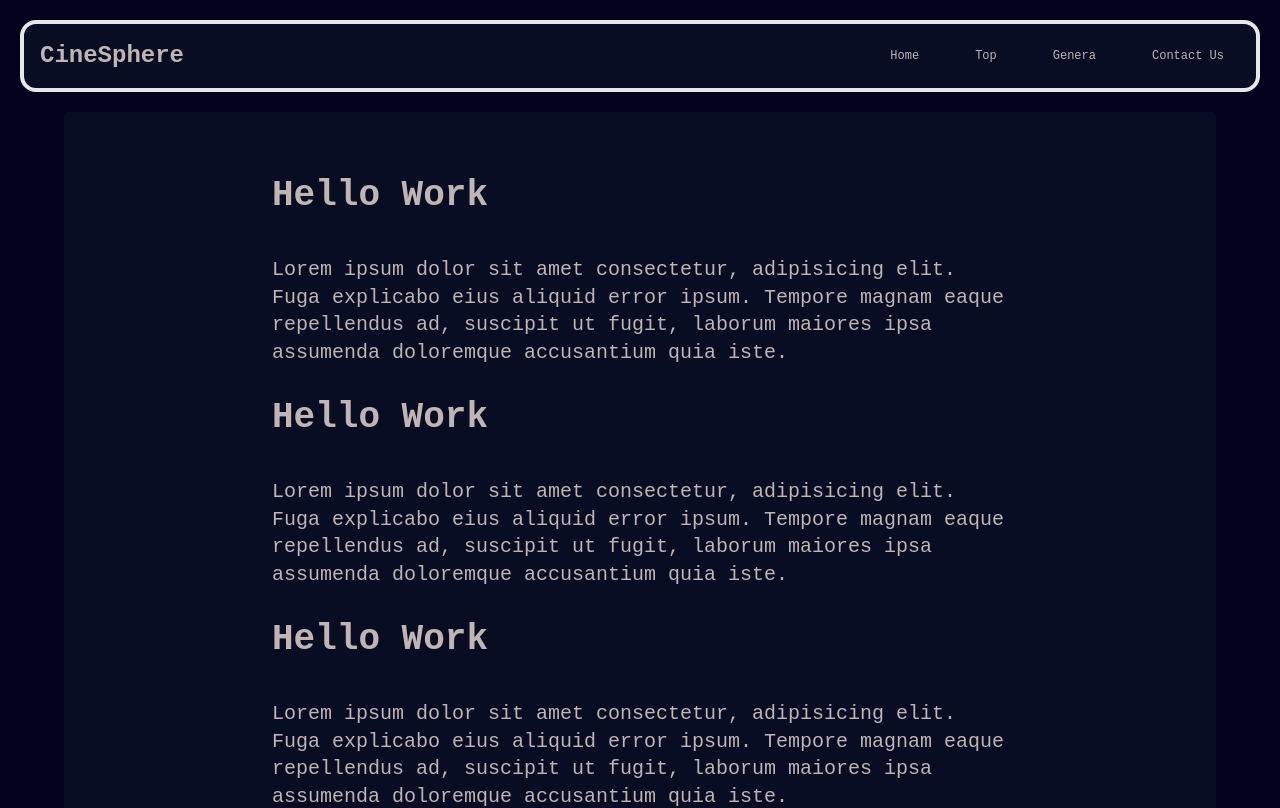
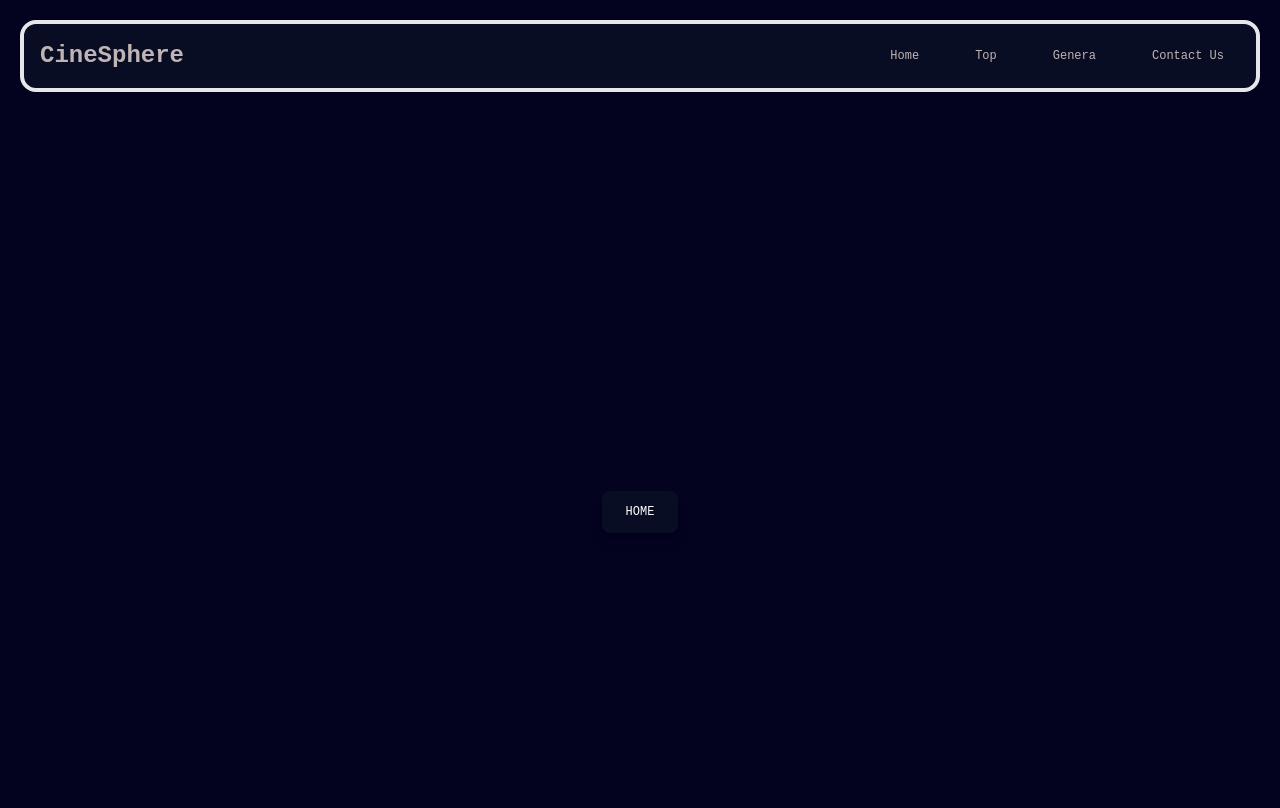
Before and after one commit to Asout3/CineSphere2, a React (Vite) app: page / in a window 1280 px wide. Shown: the top 808 px of the page. Built offline with nearby package versions, Linux system fonts and the light colour scheme.

Commit message:
the home button

```diff
--- a/src/Pages/Discover.jsx
+++ b/src/Pages/Discover.jsx
@@ -3,11 +3,13 @@ import Footer from '../components/Footer'
 import TextD from '../components/TextD'
 import '../index.css'
 import Nav from '../components/HomeNav'
+import Button from '../components/Button';
 
 const Discover = () => {
   return (
     <>
     <Nav />
+    <Button />
     <TextD />
     <Footer />
 
--- /dev/null
+++ b/src/components/Button.jsx
@@ -0,0 +1,16 @@
+import React from 'react';
+import { Link } from 'react-router-dom';
+
+const Button = () => {
+    return (
+        <div className="flex justify-center items-center min-h-screen">
+            <Link to="/Home">
+                <button className="px-6 py-3 text-white bg-gray-900/50 rounded-lg shadow-lg hover:bg-blue-700 transition">
+                    HOME
+                </button>
+            </Link>
+        </div>
+    );
+};
+
+export default Button;
```
